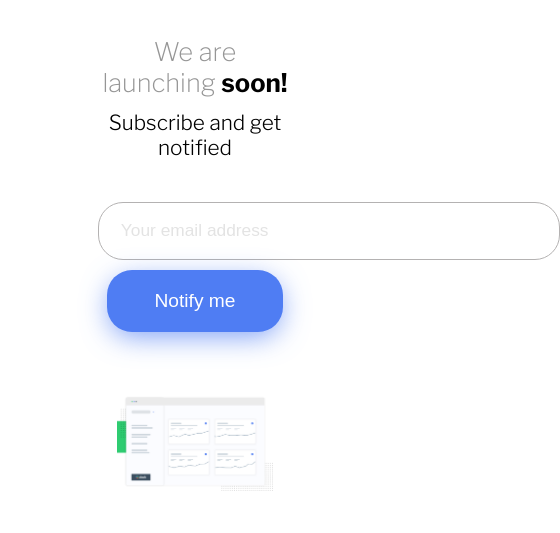
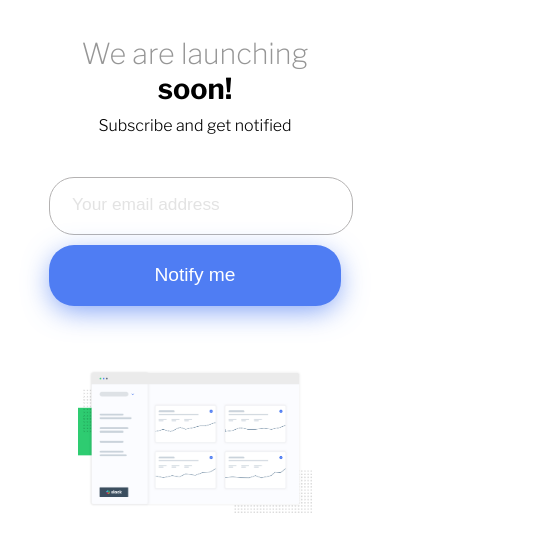
Before and after one commit to outerpreneur/ping-coming-soon-page-master, a plain HTML site: page web/index.html in a window 390 px wide. Shown: the part 90-623 px from the top of the page, 560 px wide, since content can reach past the window. Drawn offline with nearby package versions, Linux system fonts and the light colour scheme.

Commit message:
responsive fixes

```diff
--- a/web/index.html
+++ b/web/index.html
@@ -20,7 +20,7 @@
     </header>
     <main class="stretch">
         <div class="form-newsletter">
-            <h1>We are launching <strong><span>soon!</span></strong></h1>
+            <h1>We are launching <strong><span>soon!</strong></h1>
             <h5>Subscribe and get notified</h5>
             <div class="mobile">
                 <form action="#">
--- a/web/style.css
+++ b/web/style.css
@@ -108,7 +108,7 @@ input {
 }
 
 form input[type="email"] {
-    width: 450px;
+    width: 50%;
     height: 50px;
 }
 
@@ -127,7 +127,7 @@ input[type=submit] {
     background-color: var(--blue);
     color: white;
     border: none;
-    width: 200px;
+    width: 25%;
     height: 3.2em;
     margin-left: 1em;
     font-kerning: none;
@@ -150,20 +150,42 @@ form.error .error_text {
 }
 
 @media only screen and (max-width: 768px) {
+    .container{
+        width: 75%;
+    }
+    .body {
+        height: 100vh;
+    }
+
     form {
         display: flex;
         flex-direction: column;
     }
     form input {
-        width: 90%;
+        width: 100%;
         margin: 10px auto;
         height: 3em;
     }
-    input[type=submit] {
-        width: 90%;
+
+    form input[type=email] {
+        width: 100%;
+    }
+
+    form input[type=submit] {
+        width: 100%;
         margin: 0 auto;
     }
     h1 {
-        font-size: 1.6em;
+        font-size: 1.8em;
+    }
+    h5 {
+        font-size: 1em;
+    }
+
+    .social-icons img {
+        width: 30px;
+    }
+    .credits {
+        bottom: 0;
     }
 }
```
